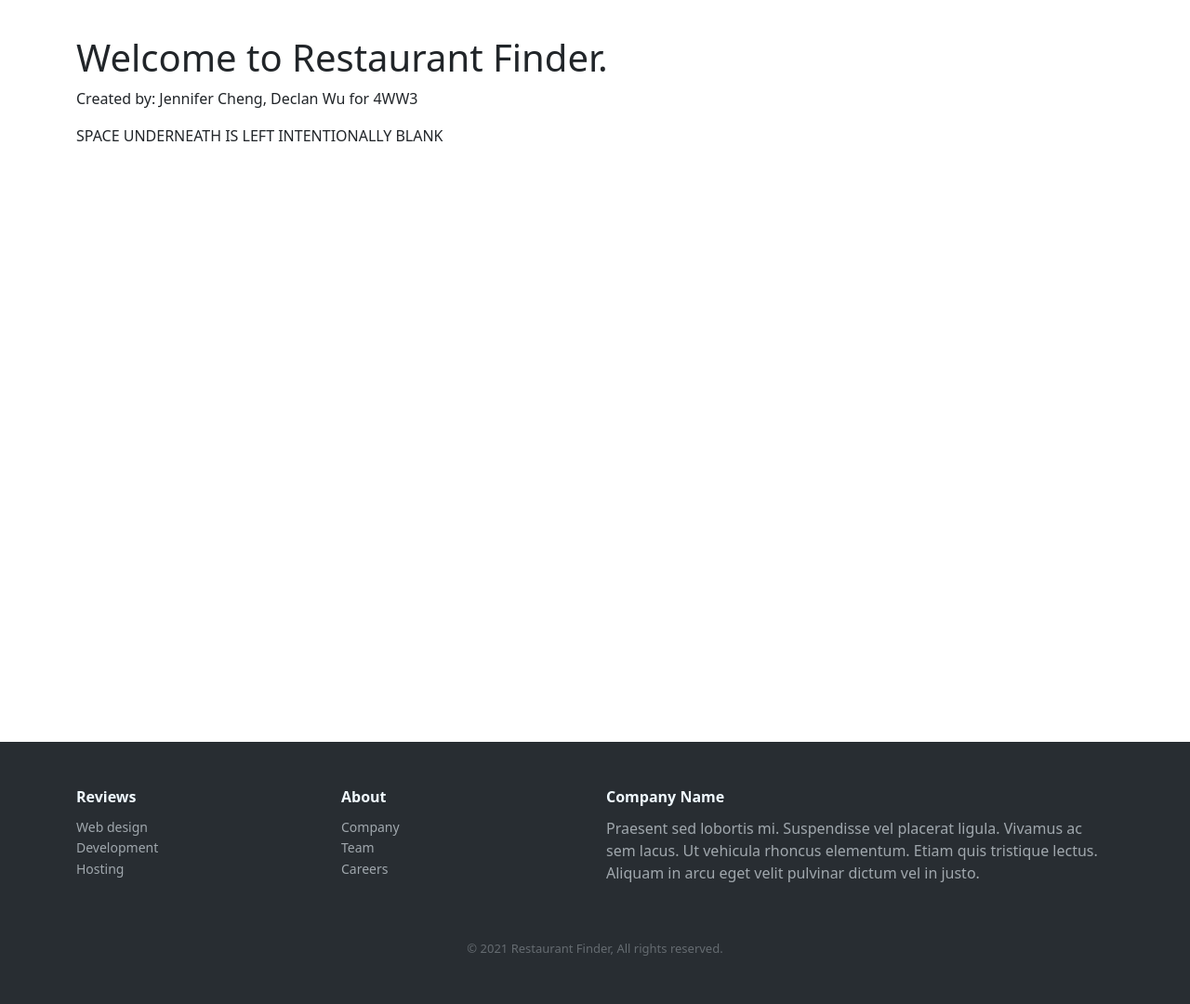
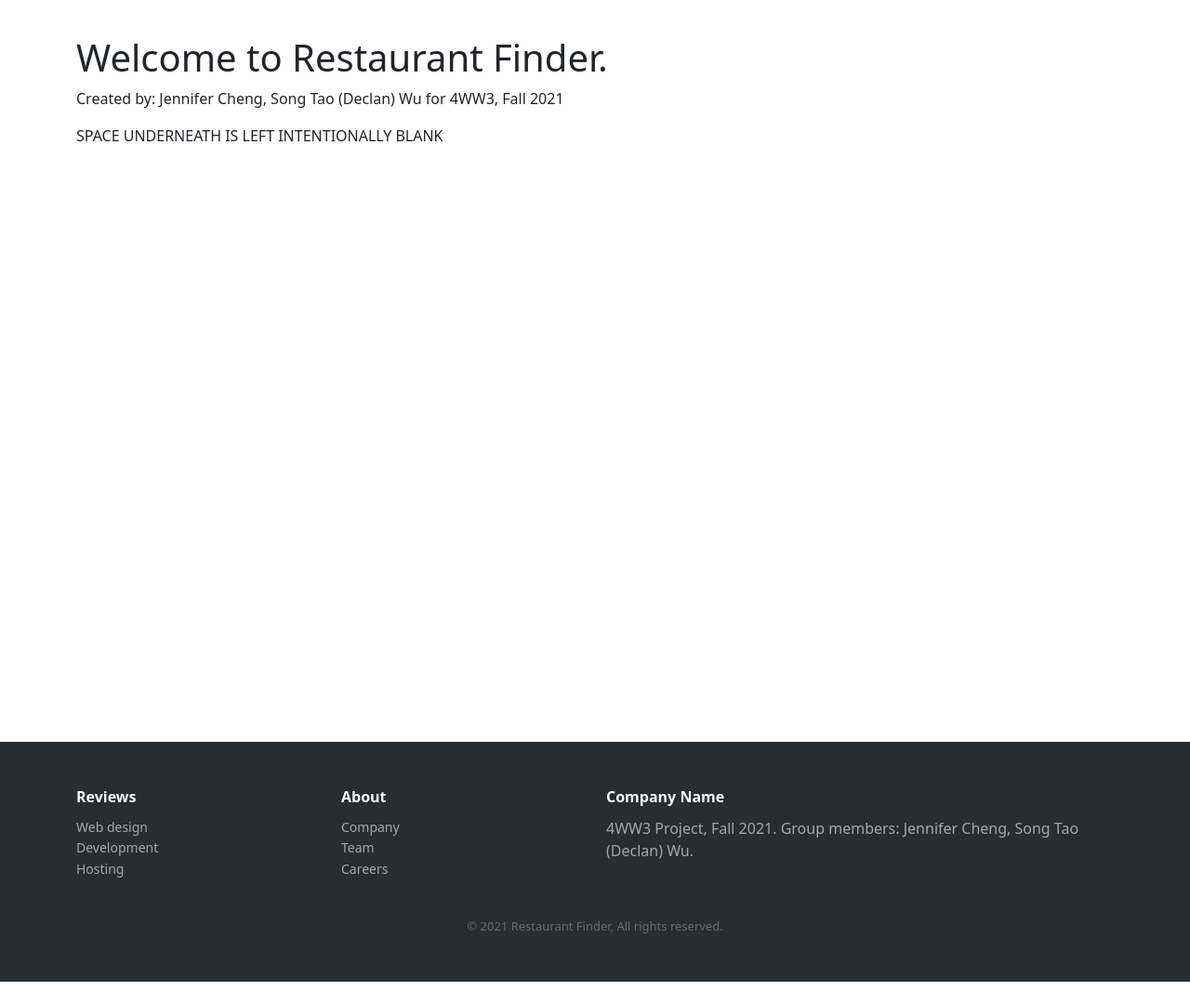
Before and after one commit to declan-wu/4ww3-project1, a PHP site: page /about.php in a window 1280 px wide. Shown: the part 126-1206 px from the top of the page at 93% size. After the commit the page ends 1182 px from the top, so only its background shows below. Run offline with PHP 8.4, Linux system fonts and the light colour scheme.

Commit message:
comments + small update to info pages

```diff
--- a/about.php
+++ b/about.php
@@ -16,7 +16,7 @@
   <?php include ("./includes/header.php")?>
   <div class="container" id="welcomeMsg" style="margin-bottom:50%; margin-top:1cm">
     <h1>Welcome to Restaurant Finder.</h1>
-    <p>Created by: Jennifer Cheng, Declan Wu for 4WW3</p>
+    <p>Created by: Jennifer Cheng, Song Tao (Declan) Wu for 4WW3, Fall 2021</p>
     <p>SPACE UNDERNEATH IS LEFT INTENTIONALLY BLANK</p>
   </div>
 
--- a/includes/footer.php
+++ b/includes/footer.php
@@ -19,8 +19,7 @@
       </div>
       <div class="col-md-6 item text">
         <h3>Company Name</h3>
-        <p>Praesent sed lobortis mi. Suspendisse vel placerat ligula. Vivamus ac sem lacus. Ut vehicula rhoncus
-          elementum. Etiam quis tristique lectus. Aliquam in arcu eget velit pulvinar dictum vel in justo.</p>
+        <p>4WW3 Project, Fall 2021. Group members: Jennifer Cheng, Song Tao (Declan) Wu.</p>
       </div>
 
       <p class="copyright">© 2021 Restaurant Finder, All rights reserved.</p>
--- a/submission.php
+++ b/submission.php
@@ -26,6 +26,7 @@
         }
       }
 
+      // Check that user is logged in before showing the submission form
       if (isset($_SESSION['loggedIn']) && $_SESSION['loggedIn'] == true) {
         ?>
         <form method="post" action="php_helpers/submit_object.php" enctype="multipart/form-data">
@@ -65,6 +66,7 @@
           <button type="submit" class="btn btn-primary mt-2">Submit new restaurant</button>
         </form>
     <?php
+    // Print error message if not logged in
       } else {
         echo "<h3 style='margin-top:0.5cm; margin-bottom:50%; color:red'>You must be logged in to submit an object!</h3>";
       }
```
